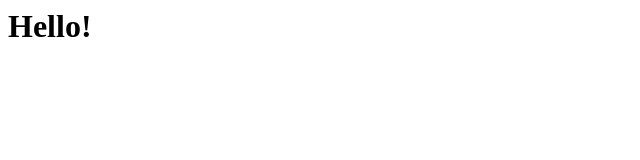
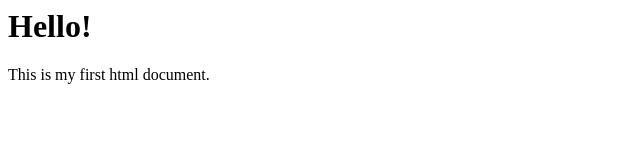
Before and after one commit to fragkiadaki/myfirstproject, a plain HTML site: page index.html in a window 1280 px wide. Shown: the whole page, without its empty margins (0-640 px from the left). Drawn offline with Linux system fonts and the light colour scheme.

Commit message:
Update index.html

```diff
--- a/index.html
+++ b/index.html
@@ -5,6 +5,10 @@
 
   <body>
     <h1> Hello! </h1>
+    This is my first html document.
+
   </body>
 
+
+
 </html>
```
